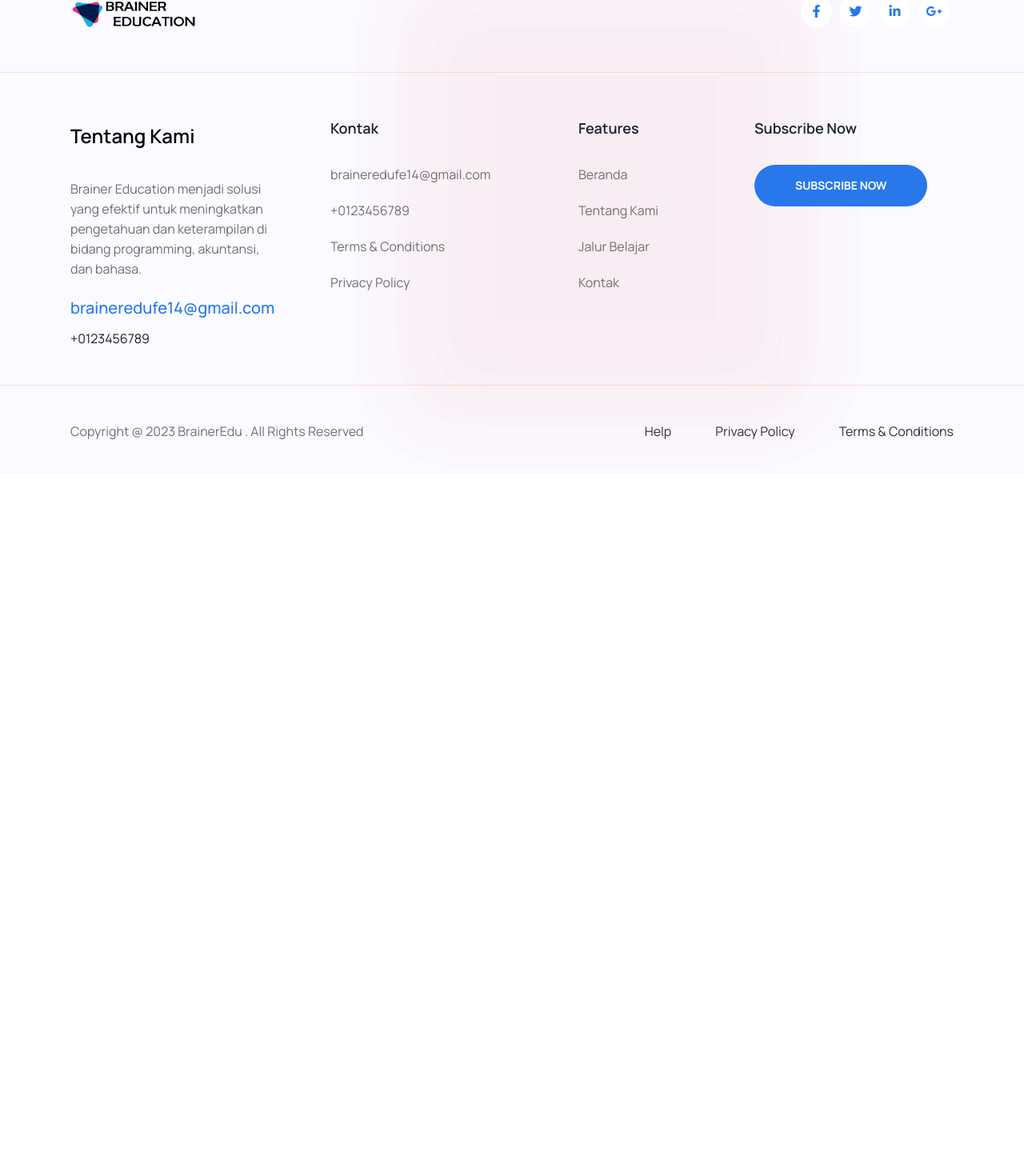
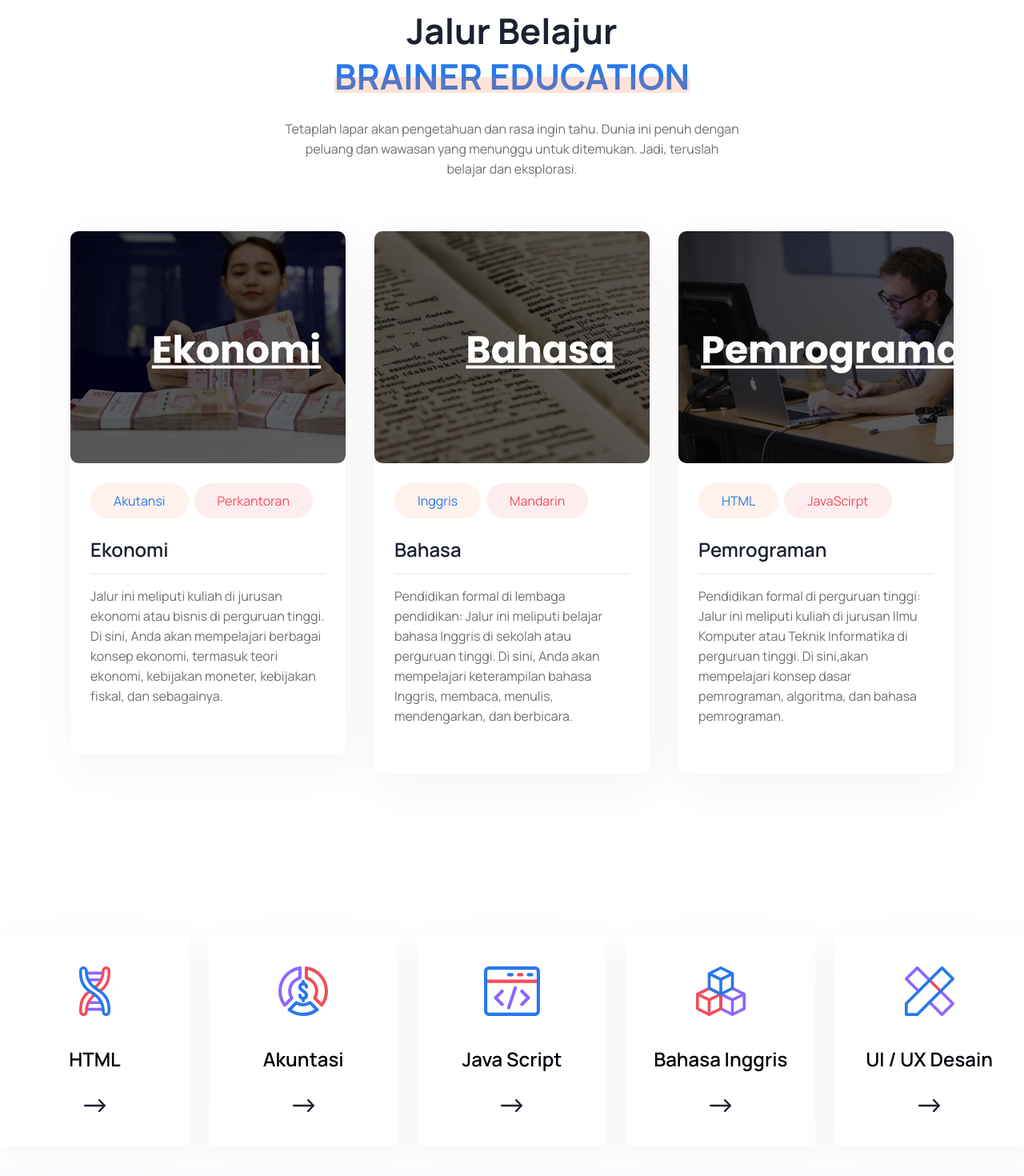
Before and after one commit to FE-14-Skilvul/FinalProject-BrainerEdu, a React (Vite) app: page /skillpath in a window 1280 px wide. Shown: the part 140-1610 px from the top of the page at 80% size. Before the commit the page ends 800 px from the top, so only its background shows below. Built offline with nearby package versions, Linux system fonts and the light colour scheme.

Commit message:
revisi kontak dan jalur belajar

```diff
--- a/src/pages/contactus.jsx
+++ b/src/pages/contactus.jsx
@@ -5,7 +5,8 @@ import Home from '../layout/home';
 const ContactUs = () => {
   return (
     <>
-      <Home>{/contact-us-area start/}
+      <Home><>
+  {/*contact-us-area start*/}
   <section className="contact-us-area pt-150 pb-120 pt-md-100 pt-xs-100 pb-md-70 pb-xs-70">
     <div className="container">
       <div className="row align-items-center">
@@ -53,8 +54,8 @@ const ContactUs = () => {
       </div>
     </div>
   </section>
-  {/contact-us-area end/}
-  {/contact-form-area start/}
+  {/*contact-us-area end*/}
+  {/*contact-form-area start*/}
   <section className="contact-form-area pt-150 pb-120 pt-md-100 pt-xs-100 pb-md-70 pb-xs-70">
     <div className="container">
       <div className="row align-items-center">
@@ -101,7 +102,7 @@ const ContactUs = () => {
       </div>
     </div>
   </section>
-  {/contact-form-area end/}
+  {/*contact-form-area end*/}
   {/* subscribe-area start */}
   <section className="subscribe-area footer-bg border-bot pt-145 pb-50 pt-md-90 pt-xs-90">
     <div className="container">
@@ -123,9 +124,11 @@ const ContactUs = () => {
     </div>
   </section>
   {/* subscribe-area end */}
-  </Home>
+</>
+</Home>
     </>
   );
 };
 
+
 export default ContactUs;
--- a/src/pages/skillpath.jsx
+++ b/src/pages/skillpath.jsx
@@ -5,7 +5,215 @@ import Home from '../layout/home';
 const Skillpath = () => {
   return (
     <>
-      <Home></Home>
+      <Home><section className="blog-area pt-150 pb-120 pt-md-95 pb-md-70 pt-xs-95 pb-xs-70">
+  <div className="container">
+    <div className="row justify-content-center">
+      <div className="col-xxl-6 col-xl-7 col-lg-8">
+        <div className="section-title section-title-3 text-center mb-65 pr-30 pl-30">
+          <h2 className="mb-25">
+            Jalur Belajur<span className="bottom-line">BRAINER EDUCATION</span>
+          </h2>
+          <p>
+          Tetaplah lapar akan pengetahuan dan rasa ingin tahu.
+          Dunia ini penuh dengan peluang dan wawasan yang menunggu
+          untuk ditemukan. Jadi, teruslah belajar dan eksplorasi.
+          </p>
+        </div>
+      </div>
+    </div>
+    <div className="row">
+      <div className="col-lg-4 col-md-6">
+        <div
+          className="z-blogs z-blogs-3 mb-30 wow fadeInUp2 animated"
+          data-wow-delay=".1s"
+        >
+          <div className="z-blogs__thumb mb-25">
+            <a href="">
+              <img src="assets/img/blog/36.png" alt="blog-img" />
+            </a>
+          </div>
+          <div className="z-blogs__content">
+            <div className="blog__tags mb-20">
+              <span>Akutansi</span>
+              <span>Perkantoran</span>
+            </div>
+            <h4 className="sub-title mb-15">
+              <a href="">
+              Ekonomi
+              </a>
+            </h4>
+            <p className="mb-20">
+            Jalur ini meliputi kuliah di jurusan ekonomi atau bisnis di perguruan tinggi. Di sini,
+            Anda akan mempelajari berbagai konsep ekonomi, termasuk teori ekonomi, kebijakan moneter, kebijakan fiskal, dan sebagainya.
+            </p>
+            <div className="z-blogs__meta d-flex justify-content-between mb-10">
+            </div>
+          </div>
+        </div>
+      </div>
+      <div className="col-lg-4 col-md-6">
+        <div
+          className="z-blogs z-blogs-3 mb-30 wow fadeInUp2 animated"
+          data-wow-delay=".2s"
+        >
+          <div className="z-blogs__thumb mb-25">
+            <a href="">
+              <img src="assets/img/blog/37.png" alt="blog-img" />
+            </a>
+          </div>
+          <div className="z-blogs__content">
+            <div className="blog__tags mb-20">
+              <span>Inggris</span>
+              <span>Mandarin</span>
+            </div>
+            <h4 className="sub-title mb-15">
+              <a href="">
+              Bahasa
+              </a>
+            </h4>
+            <p className="mb-20">
+            Pendidikan formal di lembaga pendidikan: Jalur ini meliputi belajar bahasa Inggris di sekolah atau perguruan tinggi. Di sini,
+            Anda akan mempelajari keterampilan bahasa Inggris, membaca, menulis, mendengarkan, dan berbicara.
+            </p>
+            <div className="z-blogs__meta d-flex justify-content-between mb-10">
+            </div>
+          </div>
+        </div>
+      </div>
+      <div className="col-lg-4 col-md-6">
+        <div
+          className="z-blogs z-blogs-3 mb-30 wow fadeInUp2 animated"
+          data-wow-delay=".3s"
+        >
+          <div className="z-blogs__thumb mb-25">
+            <a href="">
+              <img src="assets/img/blog/38.png" alt="blog-img" />
+            </a>
+          </div>
+          <div className="z-blogs__content">
+            <div className="blog__tags mb-20">
+              <span>HTML</span>
+              <span>JavaScirpt</span>
+            </div>
+            <h4 className="sub-title mb-15">
+              <a href="">
+              Pemrograman
+              </a>
+            </h4>
+            <p className="mb-20">
+            Pendidikan formal di perguruan tinggi: Jalur ini meliputi kuliah di jurusan Ilmu Komputer atau Teknik
+            Informatika di perguruan tinggi. Di sini,akan mempelajari konsep dasar pemrograman, algoritma, dan bahasa pemrograman.
+            </p>
+            <div className="z-blogs__meta d-flex justify-content-between mb-10">
+
+            </div>
+          </div>
+        </div>
+      </div>
+    </div>
+    <div className="row">
+      <div
+        className="col-lg-12 text-center mt-20 mb-30 wow fadeInUp2 animated"
+        data-wow-delay=".4s"
+      >
+
+      </div>
+    </div>
+  </div>
+</section>
+
+<div className="row row-cols-1 row-cols-sm-2 row-cols-md-3 row-cols-lg-3 row-cols-xl-5 gx-4 online__course__cat">
+  <div className="col">
+    <div
+      className="courses_link mb-30 wow fadeInUp2 animated"
+      data-wow-delay=".1s"
+    >
+      <img
+        className="icon-01 mb-35"
+        src="assets/img/icon/dna-color.svg"
+        alt=""
+      />
+      <h4 className="sub-title mb-25">HTML</h4>
+      <a href="">
+        <img
+          className="arrows-icon"
+          src="assets/img/icon/arrow-right.svg"
+          alt="arrow-right"
+        />
+      </a>
+    </div>
+  </div>
+  <div className="col">
+    <div
+      className="courses_link mb-30 wow fadeInUp2 animated"
+      data-wow-delay=".2s"
+    >
+      <img className="icon-01 mb-35" src="assets/img/icon/chart-a.svg" alt="" />
+      <h4 className="sub-title mb-25">Akuntasi</h4>
+      <a href="">
+        <img
+          className="arrows-icon"
+          src="assets/img/icon/arrow-right.svg"
+          alt="arrow-right"
+        />
+      </a>
+    </div>
+  </div>
+  <div className="col">
+    <div
+      className="courses_link mb-30 wow fadeInUp2 animated"
+      data-wow-delay=".3s"
+    >
+      <img className="icon-01 mb-35" src="assets/img/icon/code-a.svg" alt="" />
+      <h4 className="sub-title mb-25">Java Script</h4>
+      <a href="">
+        <img
+          className="arrows-icon"
+          src="assets/img/icon/arrow-right.svg"
+          alt="arrow-right"
+        />
+      </a>
+    </div>
+  </div>
+  <div className="col">
+    <div
+      className="courses_link mb-30 wow fadeInUp2 animated"
+      data-wow-delay=".4s"
+    >
+      <img className="icon-01 mb-35" src="assets/img/icon/cube-a.svg" alt="" />
+      <h4 className="sub-title mb-25">Bahasa Inggris</h4>
+      <a href="">
+        <img
+          className="arrows-icon"
+          src="assets/img/icon/arrow-right.svg"
+          alt="arrow-right"
+        />
+      </a>
+    </div>
+  </div>
+  <div className="col">
+    <div
+      className="courses_link mb-30 wow fadeInUp2 animated"
+      data-wow-delay=".5s"
+    >
+      <img
+        className="icon-01 mb-35"
+        src="assets/img/icon/design-a.svg"
+        alt=""
+      />
+      <h4 className="sub-title mb-25">UI / UX Desain</h4>
+      <a href="">
+        <img
+          className="arrows-icon"
+          src="assets/img/icon/arrow-right.svg"
+          alt="arrow-right"
+        />
+      </a>
+    </div>
+  </div>
+</div>
+
+</Home>
     </>
   );
 };
```
